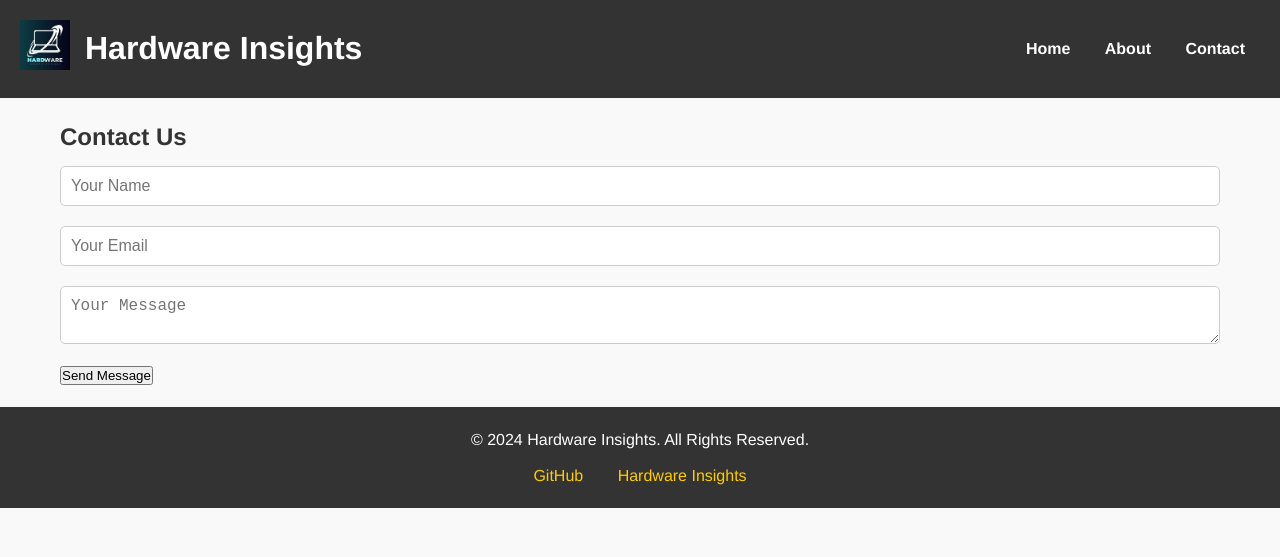
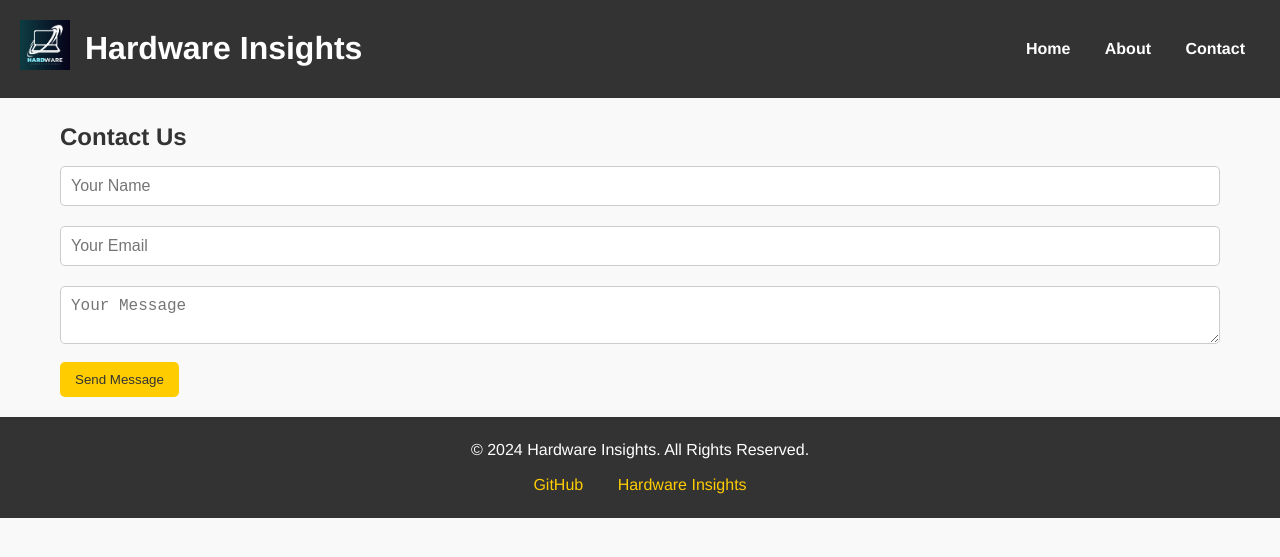
Before and after one commit to sopheadave/sopheadave.github.io, a Jekyll site: the page built from contact.html, in a window 1280 px wide. Shown: the top 557 px of the page. Built offline with Jekyll 4.4.1, drawn with Linux system fonts in a browser that asks for light colours.

Commit message:
Update contact.html

```diff
--- a/contact.html
+++ b/contact.html
@@ -16,7 +16,7 @@ layout: default
       <input type="text" name="name" placeholder="Your Name" required>
       <input type="email" name="email" placeholder="Your Email" required>
       <textarea name="message" placeholder="Your Message" required></textarea>
-      <button type="submit">Send Message</button>
+      <button type="submit" class="subscribe-btn">Send Message</button>
     </form>
   </section>
 </body>
```
